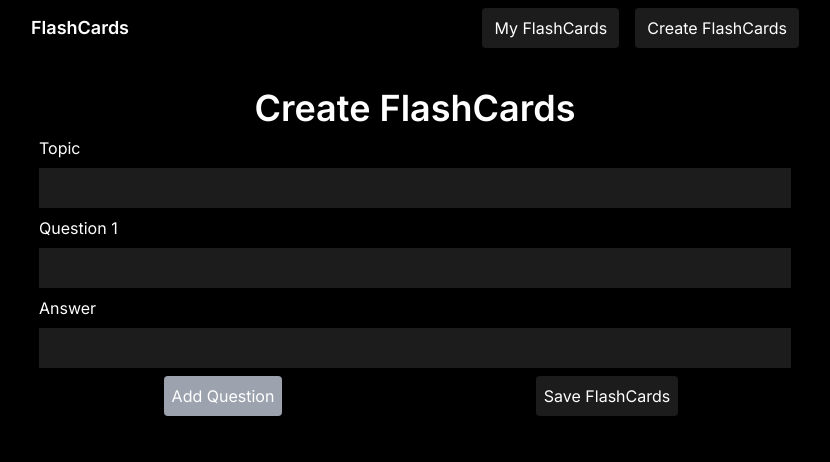
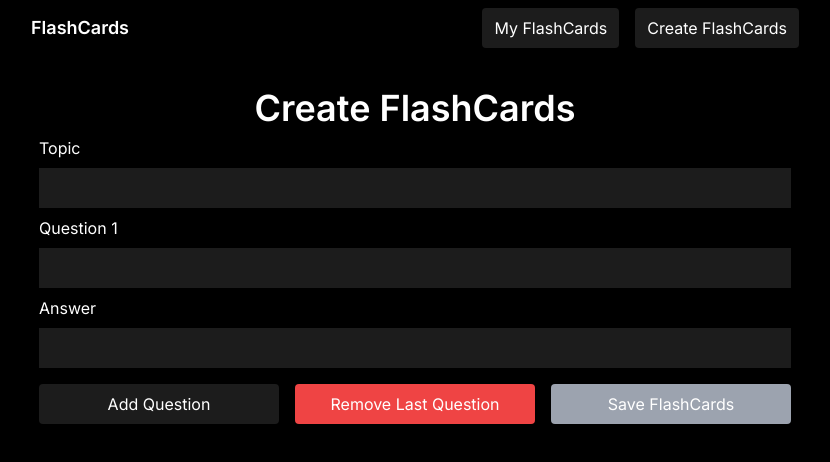
Before and after one commit to 8liam/flashcard, a Next.js app: page /create in a window 1280 px wide. Shown: the top 462 px of the page, without its empty margins (225-1055 px from the left). Built offline with nearby package versions, Linux system fonts and the light colour scheme.

Commit message:
feature: add removal of questions and more checking before saving

```diff
--- a/app/components/pages/create.tsx
+++ b/app/components/pages/create.tsx
@@ -1,14 +1,12 @@
 "use client"
 import { useState } from "react";
-
 
 export default function Create() {
     const [topic, setTopic] = useState("");
     const [questions, setQuestions] = useState([{ question: "", answer: "" }]);
 
     const addQuestion = () => {
-        const newQuestion = { question: "", answer: "" };
-        setQuestions([...questions, newQuestion]);
+        setQuestions([...questions, { question: "", answer: "" }]);
     };
 
     const handleChange = (index: number, field: 'question' | 'answer', value: any) => {
@@ -17,9 +15,24 @@ export default function Create() {
         setQuestions(newQuestions);
     };
 
-    const isAddButtonDisabled = questions[questions.length - 1].question === "" || questions[questions.length - 1].answer === "";
+    const removeLastQuestion = () => {
+        if (questions.length > 1) {
+            setQuestions(questions.slice(0, -1));
+        } else {
+            alert("You must have at least one question.");
+        }
+    };
+
+    const canSave = () => {
+        return topic.trim() !== "" && !questions.some(q => q.question.trim() === "" || q.answer.trim() === "");
+    };
 
     const saveFlashCards = () => {
+        if (!canSave()) {
+            alert("Please fill in all fields before saving.");
+            return;
+        }
+
         const flashCards = {
             title: topic,
             questions: questions.map((q, index) => ({
@@ -28,10 +41,10 @@ export default function Create() {
                 Answer: q.answer
             }))
         };
+
+        // Proceed with saving logic...
+        const key = `${topic.replace(/ /g, "_")}_flashcard`;
         const flashCardsStr = JSON.stringify(flashCards);
-        const key = `${topic.replace(/ /g, "_")}_flashcard`;
-
-        // Save the flashcard set
         localStorage.setItem(key, flashCardsStr);
 
         // Update the list of flashcard set keys
@@ -40,17 +53,8 @@ export default function Create() {
             keys.push(key);
             localStorage.setItem('flashcardKeys', JSON.stringify(keys));
         }
-        const fileName = `${topic.replace(/ /g, "_")}_flashcards.json`;
-        const jsonStr = JSON.stringify(flashCards, null, 2);
-        const blob = new Blob([jsonStr], { type: "application/json" });
-        const href = URL.createObjectURL(blob);
-        const link = document.createElement('a');
-        link.href = href;
-        link.download = fileName;
-        document.body.appendChild(link);
-        link.click();
-        document.body.removeChild(link);
-        URL.revokeObjectURL(href);
+
+        alert("Flashcards saved successfully!");
     };
 
     return (
@@ -67,7 +71,7 @@ export default function Create() {
                 </div>
 
                 {questions.map((question, index) => (
-                    <div key={index} className={`grid grid-cols-1 space-y-2 ${index < questions.length - 1 ? "pb-4 mb-4 border-b-2 border-gray-200" : ""}`}>
+                    <div key={index} className="grid grid-cols-1 space-y-2">
                         <div className="space-y-2">
                             <h1>Question {index + 1}</h1>
                             <input
@@ -86,18 +90,23 @@ export default function Create() {
                         </div>
                     </div>
                 ))}
-                <div className="grid grid-cols-2 gap-4">
+                <div className="grid grid-cols-3 gap-4 pt-2">
                     <button
                         onClick={addQuestion}
-                        className={`bg-accent p-2 mx-auto rounded ${isAddButtonDisabled ? "bg-gray-400" : ""}`}
-                        disabled={isAddButtonDisabled}
+                        className="bg-accent p-2 rounded hover:bg-primary transition duration-300"
                     >
                         Add Question
                     </button>
                     <button
+                        onClick={removeLastQuestion}
+                        className="bg-red-500 p-2 rounded hover:bg-red-700 transition duration-300"
+                    >
+                        Remove Last Question
+                    </button>
+                    <button
                         onClick={saveFlashCards}
-                        className="bg-accent p-2 mx-auto rounded"
-                        disabled={questions.length === 0 || topic.trim() === ""}
+                        className={`bg-accent p-2 rounded ${!canSave() ? "bg-gray-400" : "hover:bg-primary transition duration-300"}`}
+                        disabled={!canSave()}
                     >
                         Save FlashCards
                     </button>
```
